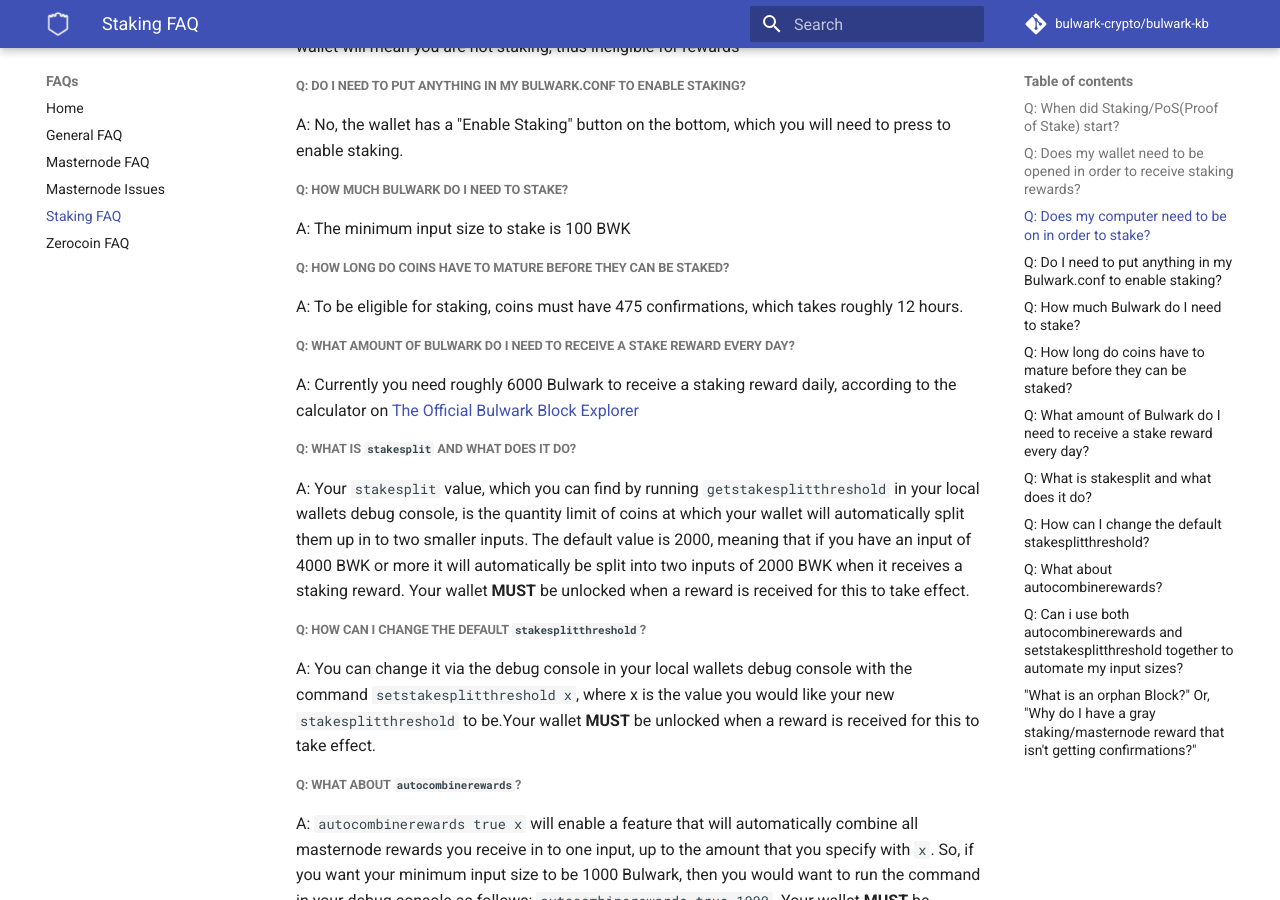
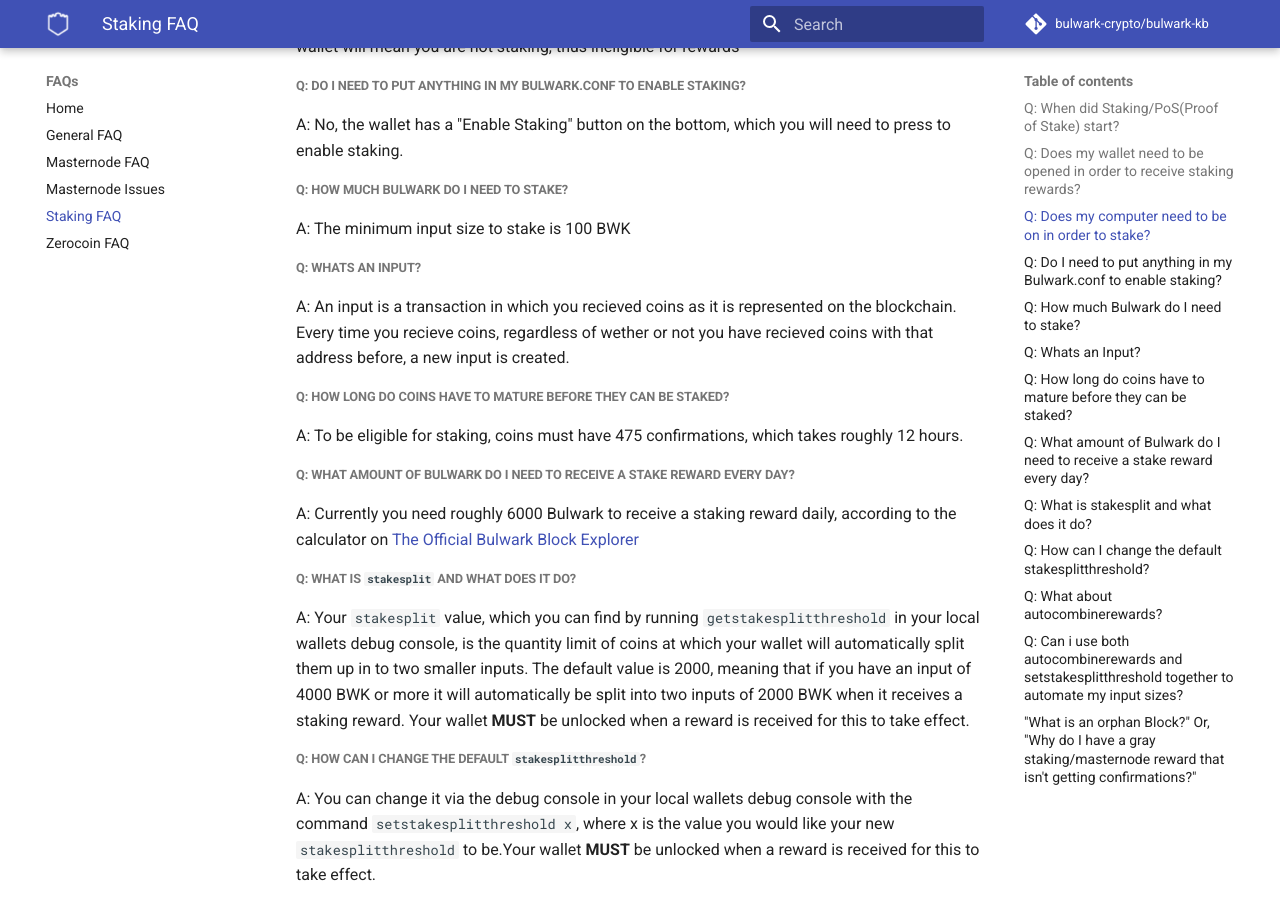
Before and after one commit to bulwark-crypto/Bulwark-KB, an MkDocs documentation site: the page built from docs/FAQs/Staking-FAQ.md, in a window 1280 px wide and 900 px high, scrolled down 453 px. Built offline with MkDocs 1.6.1 and Material for MkDocs 9.7.7, drawn with Linux system fonts in a browser that asks for light colours; comment, search, counter and statistics services are not loaded.

Commit message:
"what is an input"

```diff
--- a/docs/FAQs/Staking-FAQ.md
+++ b/docs/FAQs/Staking-FAQ.md
@@ -21,6 +21,10 @@
 ##### Q: How much Bulwark do I need to stake?
 
 A: The minimum input size to stake is 100 BWK
+
+##### Q: Whats an Input?
+
+A: An input is a transaction in which you recieved coins as it is represented on the blockchain. Every time you recieve coins, regardless of wether or not you have recieved coins with that address before, a new input is created.
 
 ##### Q: How long do coins have to mature before they can be staked?
 
```
